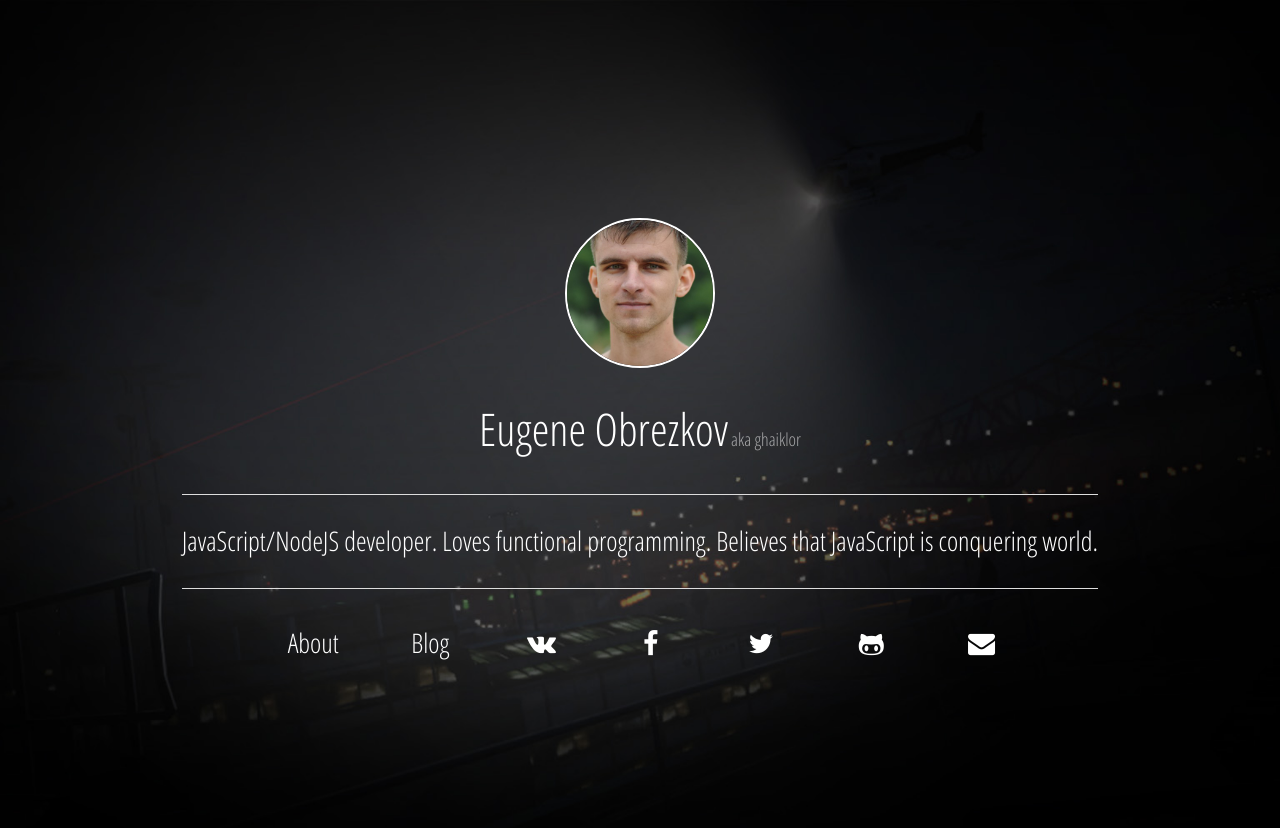
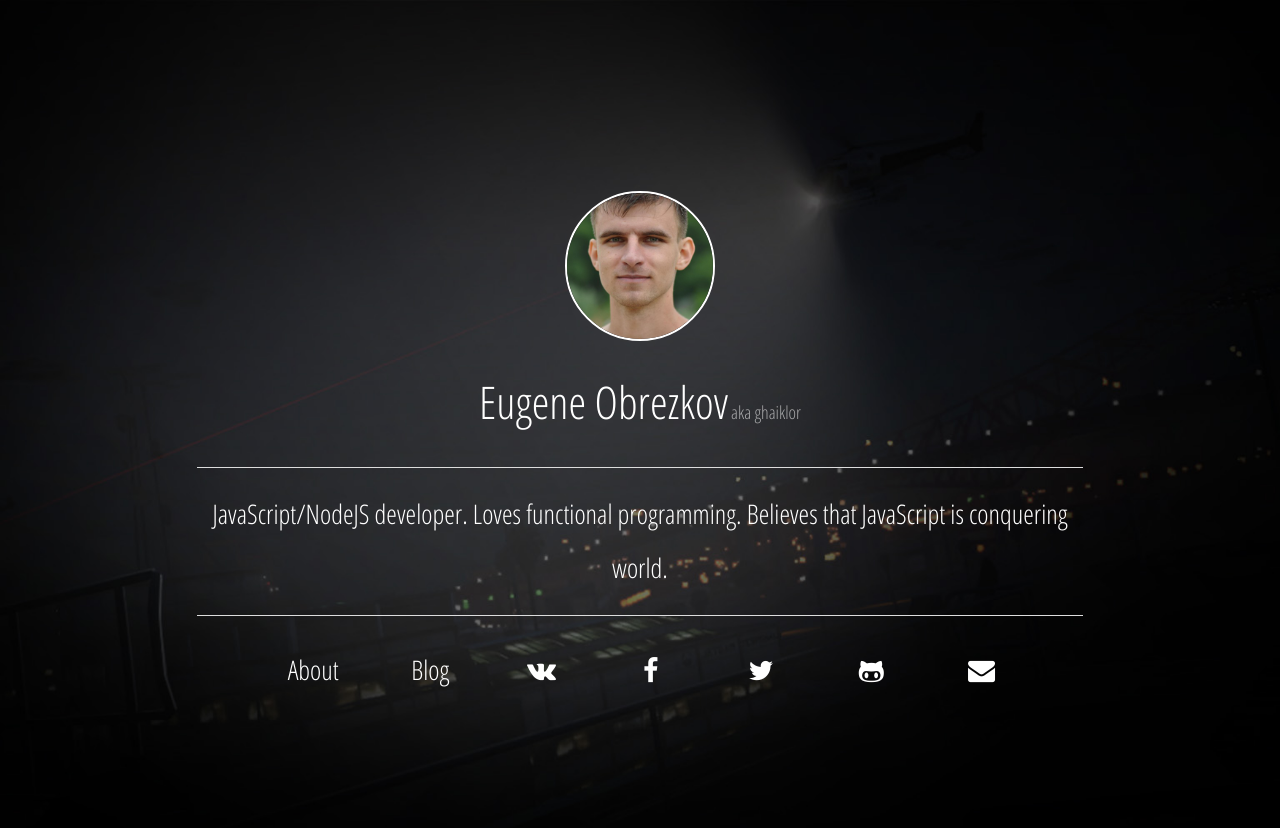
Before and after one commit to ghaiklor/ghaiklor.com, a Jekyll site: the page built from index.html, in a window 1280 px wide. Shown: the top 828 px of the page. Built offline with Jekyll 4.4.1, drawn with Linux system fonts in a browser that asks for light colours.

Commit message:
Fix full width on phone

```diff
--- a/index.html
+++ b/index.html
@@ -3,7 +3,7 @@ layout: default
 ---
 
 <div class="row text-center landing-page valign-middle">
-  <div class="large-12 medium-12 small-12 valign-item">
+  <div class="large-11 medium-11 small-11 large-centered medium-centered small-centered columns valign-item">
     <a href="/" title="Eugene Obrezkov's blog">
       <img class="my-photo" src="/assets/images/me.jpg" alt="Eugene Obrezkov's photo"/>
     </a>
```
